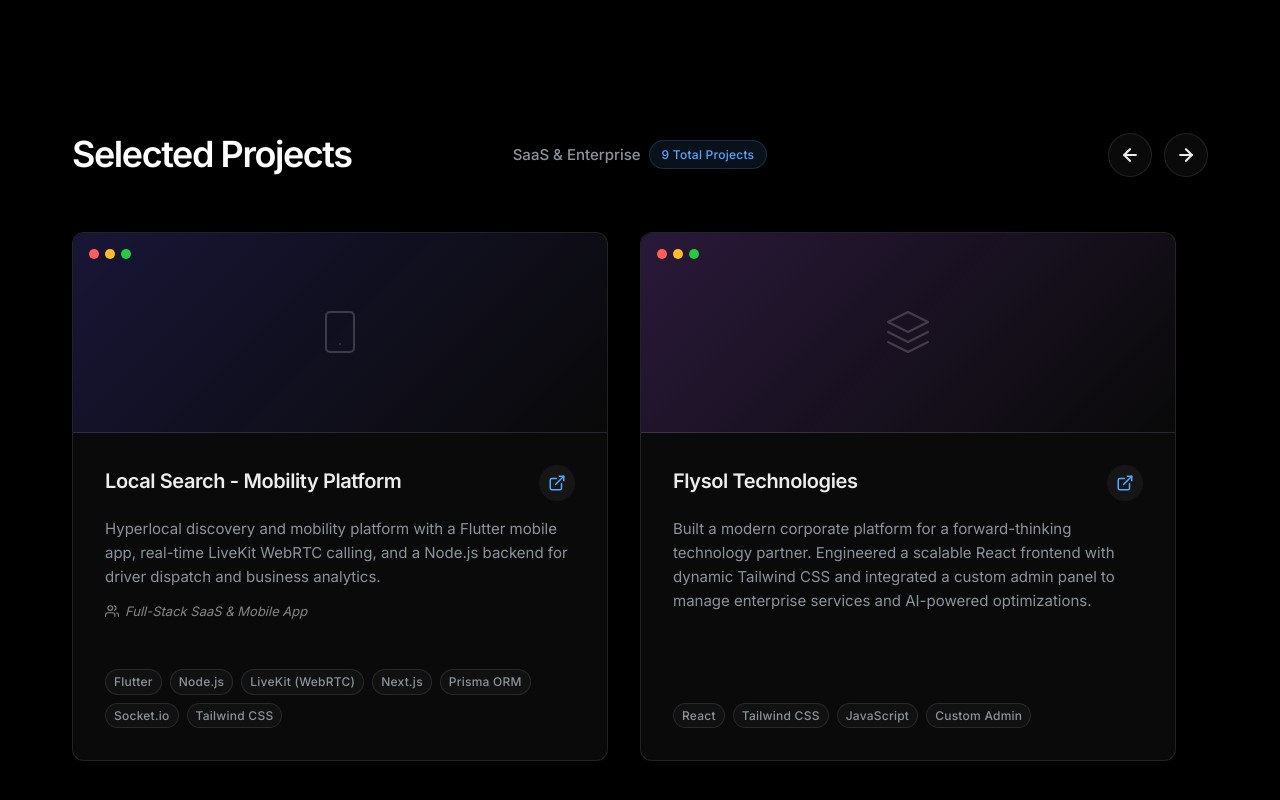
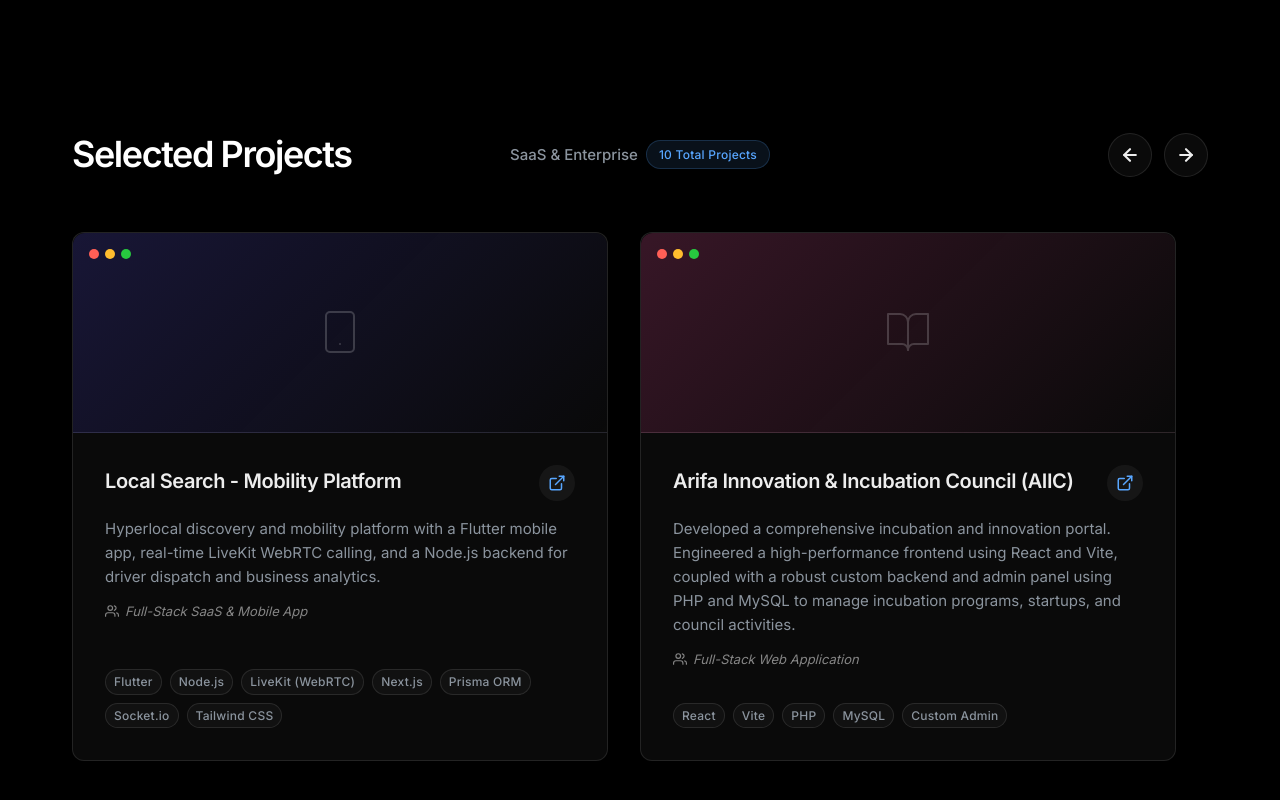
Before and after one commit to Amreshbofficial/Amreshbofficial.github.io, a React (Vite) app: page / in a window 1280 px wide. Shown: the part 2725-3525 px from the top of the page. Built offline with nearby package versions, Linux system fonts and the light colour scheme.

Commit message:
add project details images

```diff
--- a/src/features/portfolio/Projects.tsx
+++ b/src/features/portfolio/Projects.tsx
@@ -30,6 +30,20 @@
       <svg width="48" height="48" viewBox="0 0 24 24" fill="none" stroke="currentColor" strokeWidth="1" strokeLinecap="round" strokeLinejoin="round" style={{ opacity: 0.2 }}>
         <rect x="5" y="2" width="14" height="20" rx="2" ry="2"></rect>
         <line x1="12" y1="18" x2="12.01" y2="18"></line>
+      </svg>
+    )
+  },
+  {
+    title: 'Arifa Innovation & Incubation Council (AIIC)',
+    description: 'Developed a comprehensive incubation and innovation portal. Engineered a high-performance frontend using React and Vite, coupled with a robust custom backend and admin panel using PHP and MySQL to manage incubation programs, startups, and council activities.',
+    collaboration: 'Full-Stack Web Application',
+    tags: ['React', 'Vite', 'PHP', 'MySQL', 'Custom Admin'],
+    link: 'https://aiic.co.in/',
+    gradient: 'linear-gradient(135deg, rgba(236, 72, 153, 0.2) 0%, rgba(0, 0, 0, 0) 100%)',
+    icon: (
+      <svg width="48" height="48" viewBox="0 0 24 24" fill="none" stroke="currentColor" strokeWidth="1" strokeLinecap="round" strokeLinejoin="round" style={{ opacity: 0.2 }}>
+        <path d="M2 3h6a4 4 0 0 1 4 4v14a3 3 0 0 0-3-3H2z"></path>
+        <path d="M22 3h-6a4 4 0 0 0-4 4v14a3 3 0 0 1 3-3h7z"></path>
       </svg>
     )
   },
```
